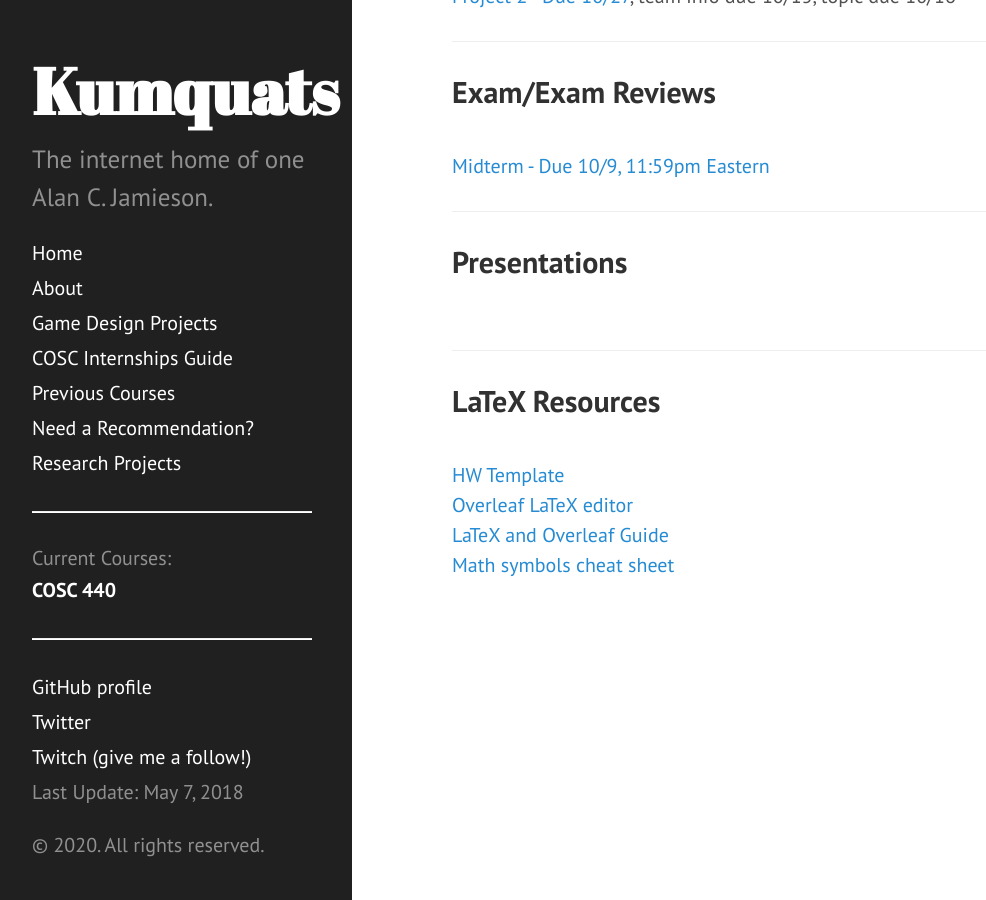
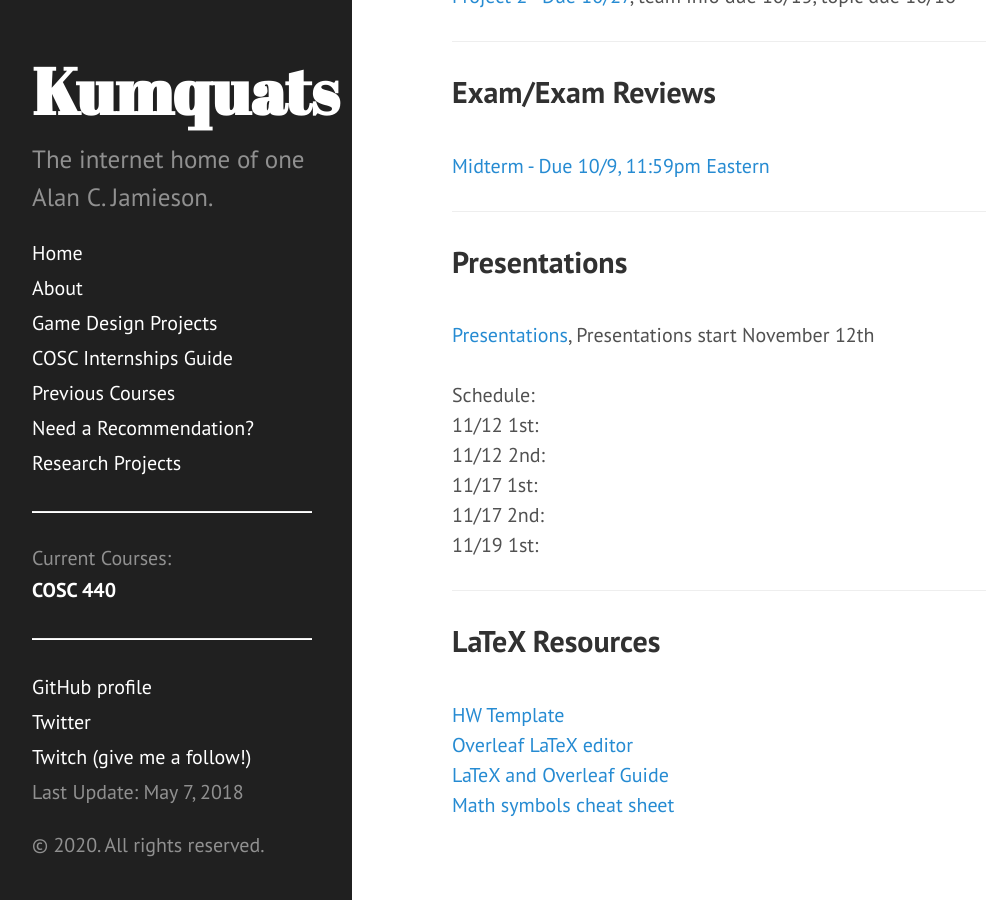
Before and after one commit to ripark/ripark.github.io, a Jekyll site: the page built from f20/cosc440.html, in a window 1280 px wide and 900 px high, scrolled down 680 px. Shown: the whole window, without its empty margins (8-994 px from the left). Built offline with Jekyll 4.4.1, drawn with Linux system fonts in a browser that asks for light colours; Markdown is read by kramdown in place of the engine named in the settings.

Commit message:
440 update

```diff
--- a/f20/cosc440.html
+++ b/f20/cosc440.html
@@ -32,6 +32,15 @@ Current Reading: Chapter 3
 <hr>
 <h2> Presentations </h2>
 <br>
+<a href="http://ripark.github.io/f20/COSC440Pres.pdf">Presentations</a>, Presentations start November 12th
+<br>
+<br>
+Schedule:<br>
+11/12 1st:<br>
+11/12 2nd:<br>
+11/17 1st:<br>
+11/17 2nd:<br>
+11/19 1st:<br>
 <hr>
 <h2> LaTeX Resources </h2>
 <br>
```
Also changed, not shown: 1 other file.
